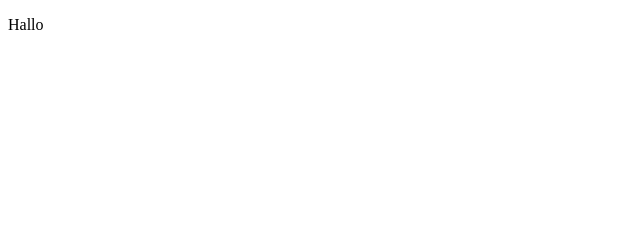
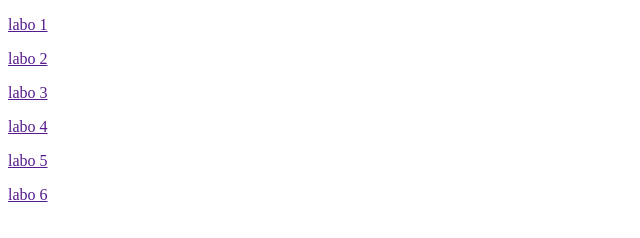
Before and after one commit to SohailDla/SohailDla.github.io, a plain HTML site: page index.html in a window 1280 px wide. Shown: the whole page, without its empty margins (0-640 px from the left). Drawn offline with Linux system fonts and the light colour scheme.

Commit message:
Update index.html

```diff
--- a/index.html
+++ b/index.html
@@ -1,10 +1,15 @@
 <!DOCTYPE html>
-<html lang="en">
+<html lang="nl">
 <head>
-  <meta charset="UTF-8">
-  <title>opdracht 10</title>
+    <meta charset="UTF-8">
+    <title>webdevelopment</title>
 </head>
 <body>
-<p>Hallo</p>
+<p><a href="">labo 1</a></p>
+<p><a href="">labo 2</a></p>
+<p><a href="">labo 3</a></p>
+<p><a href="">labo 4</a></p>
+<p><a href="">labo 5</a></p>
+<p><a href="">labo 6</a></p>
 </body>
 </html>
```
